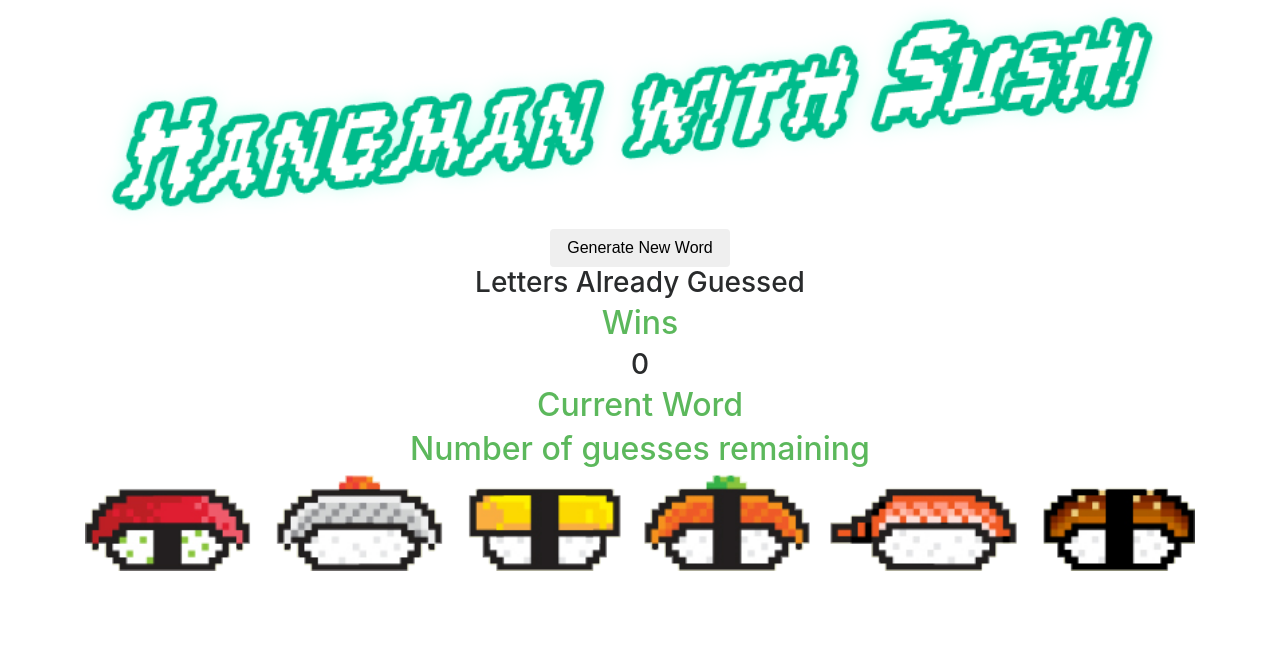
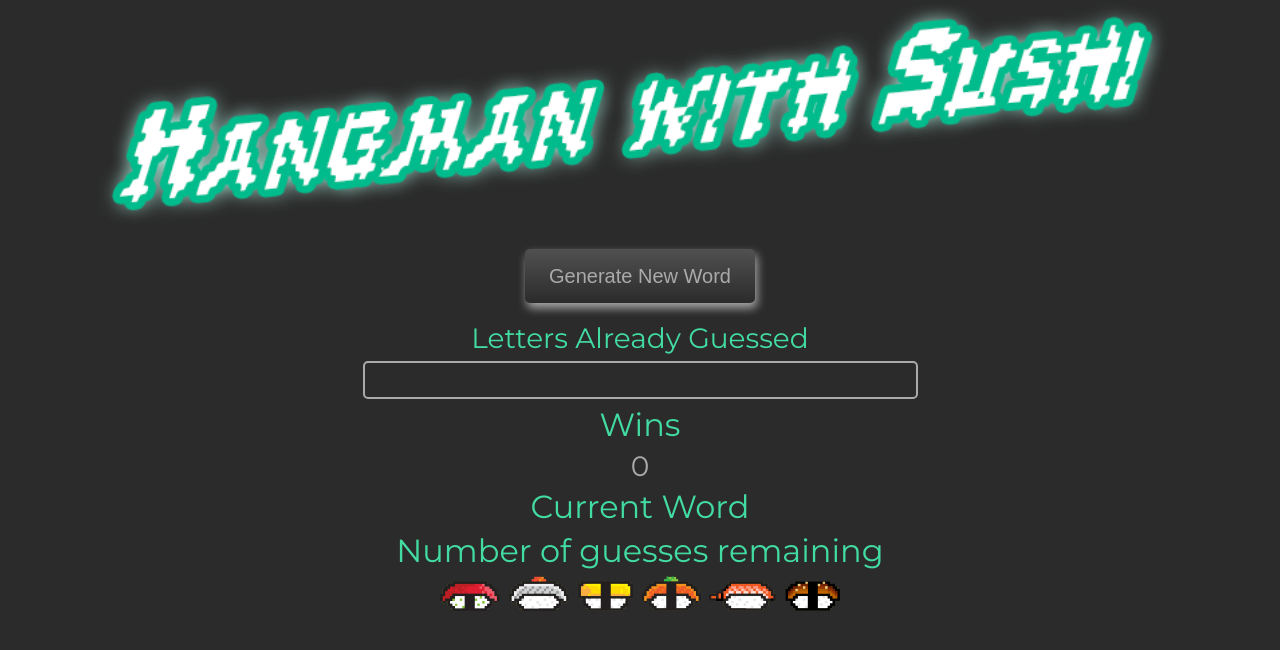
Before and after one commit to Swong87/sushiHangMan, a website: page index.html in a window 1280 px wide. Shown: the part 86-736 px from the top of the page. Drawn offline with nearby package versions, Linux system fonts and the light colour scheme; files that its build step writes are made by us from their sources.

Commit message:
added some style

```diff
--- a/index.html
+++ b/index.html
@@ -5,6 +5,7 @@
 	<meta charset="UTF-8">
 	<title>Hangman</title>
 	<link rel="stylesheet" type="text/css" href="css/reset.css">
+	<link href="https://fonts.googleapis.com/css?family=Montserrat" rel="stylesheet">
 	<link rel="stylesheet" href="https://maxcdn.bootstrapcdn.com/bootstrap/4.0.0-beta.3/css/bootstrap.min.css" integrity="sha384-Zug+QiDoJOrZ5t4lssLdxGhVrurbmBWopoEl+M6BdEfwnCJZtKxi1KgxUyJq13dy" crossorigin="anonymous">
 	<link rel="stylesheet" type="text/css" href="css/custom.min.css">
 
@@ -31,31 +32,29 @@
 
 		<div class="row text-center">
 			<div class="col-lg-12 col-sm-12">
-				<button id="startBtn" class="btn">Generate New Word</button>
+				<button id="startBtn" class="btn-lg clearBtn">Generate New Word</button>
 				<h3 class="panel-title">Letters Already Guessed</h3>
-				<h3><span id="usedLetters"></span></h3>
+				<div class="usedLetterContainer">
+					<h3 id="usedLetters"></h3>
+				</div>
 				<!-- <img src="assets/images/sushi.png" id="victory" width=250px alt="sushi"> -->
 				<h1 id="yay"></h1>
 			</div>
 			<div class="col-lg-12 col-sm-12">
-				<h2 class="text-success">Wins</h2>
+				<h2>Wins</h2>
 				<h3><span id=wins></span></h3>
-				<!-- <h2 class="text-success">Types Of Sushi</h2> -->
-				<h2 class="text-success">Current Word</h2>
+				<!-- <h2>Types Of Sushi</h2> -->
+				<h2>Current Word</h2>
 				<h3><span id="currentWord"></span></h3>
-				<h2 class="text-success">Number of guesses remaining</h2>
-				<h3><span><img width="400px" src="assets/images/lives6.png" id="lives"></span></h3>
+				<h2>Number of guesses remaining</h2>
+				<div>
+					<img class="lives" src="assets/images/lives6.png" id="lives">
+				</div>
 				<div id="buttonsHolder"></div>
 			</div>
 		</div>
-
-		<div class="row">
-			<div class="col-sm-12">
-
-			</div>
-		</div>
 	</div>
-	<script type="text/javascript" src="js/hangman.js"></script>
+	<script type="text/javascript" src="js/hangman.min.js"></script>
 
 </body>
 
--- a/js/hangman.js
+++ b/js/hangman.js
@@ -7,7 +7,7 @@ window.addEventListener( "load", function( windowLoadE ) {
         // }
         letter = String.fromCharCode( i );
 		button = document.createElement( "button" );
-		button.classList.add( "letter" );
+		button.classList.add( "letter", "clearBtn" );
         button.innerHTML = letter;
         button.setAttribute( "data-letter", letter );
         button.onclick = function( e ) { setLetter( this.getAttribute( "data-letter" ) ); };
@@ -117,7 +117,7 @@ window.addEventListener( "load", function( windowLoadE ) {
 		// if guess is incorrect
 		if (!correct && wrongLetters.indexOf(currentGuess) < 0) {
 			wrongLetters.push(currentGuess);
-			usedLetters.textContent = wrongLetters;
+			usedLetters.textContent = wrongLetters.join(" ");
 			life--;
 			chompAudio.play();
 			sushi.src = "assets/images/lives" + life + ".png";
--- a/scss/custom.scss
+++ b/scss/custom.scss
@@ -1,3 +1,28 @@
+body {
+    background-color: #2b2b2b;
+    color: #aaa;
+    font-family: 'Montserrat', sans-serif;
+}
+#startBtn {
+    margin: 20px 0;
+}
+.clearBtn {
+    background-color: transparent;
+    background-image: linear-gradient(#d1d1d13a, transparent);
+    border: none;
+    border-radius: 5px;
+    box-shadow: 2px 5px 10px #aaaaaa;
+    color: #aaa;
+    &:focus {
+        outline: none;
+    }
+    &:active {
+        box-shadow: 1px 3px 8px #aaaaaa;
+    }
+}
+h2, h3 {
+    color: #42DCA3;
+}
 img {
     width: 100%;
 }
@@ -6,13 +31,25 @@ img {
 }
 #buttonsHolder {
     display: none;
+    margin: 20px 0;
+}
+#wins, #currentWord {
+    color: #aaa;
 }
 .letter {
-    width: 30px;
+    width: 40px;
+    height: 40px;
+    padding: 0;
+    text-align: center;
     margin: 5px;
-    background-color: transparent;
-    background-image: linear-gradient(to bottom right, transparent 50%, #ededed);
-    border: none;
+}
+.usedLetterContainer {
+    border: 2px solid #aaa;
     border-radius: 5px;
-    box-shadow: 2px 5px 10px #aaaaaa;
+    height: 38px;
+    width: 50%;
+    margin: auto;
 }
+.lives {
+    width: 400px;
+}
```
Also changed, not shown: css/custom.css, css/custom.min.css, js/hangman.min.js.
